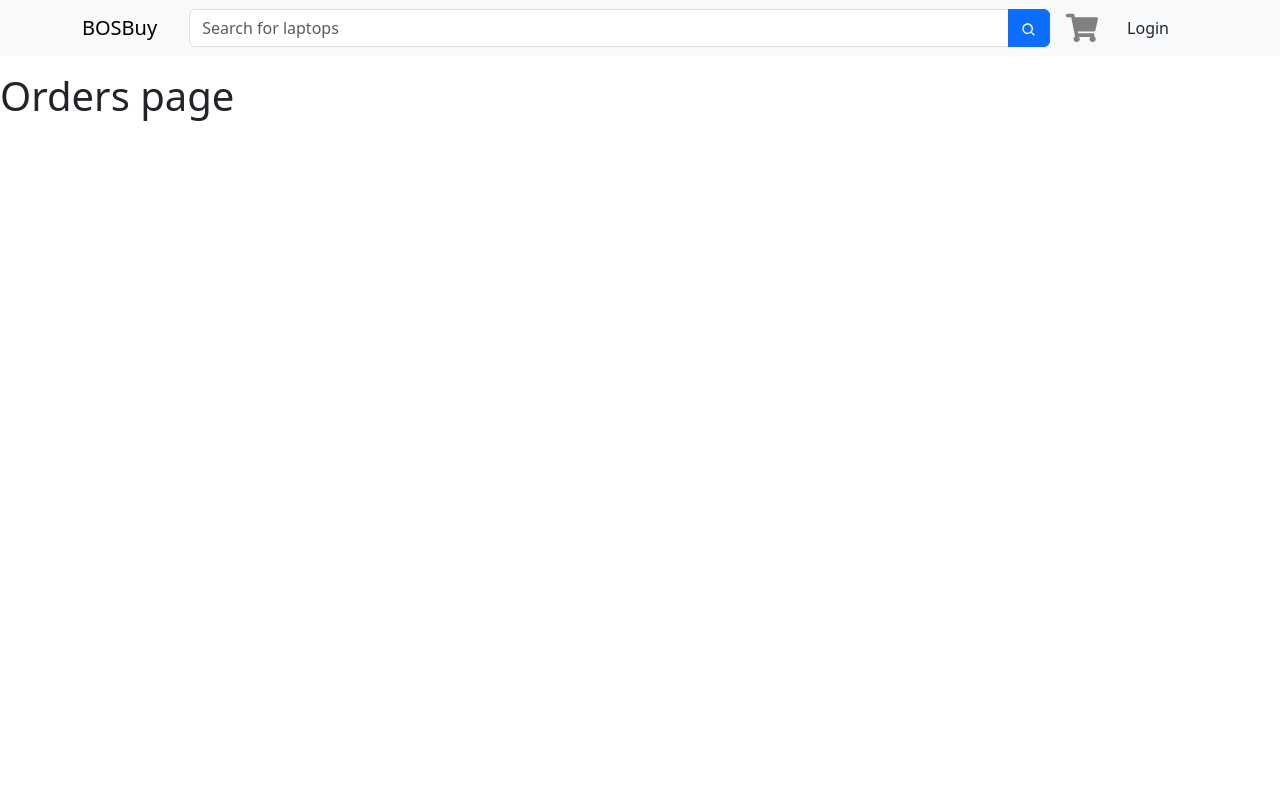
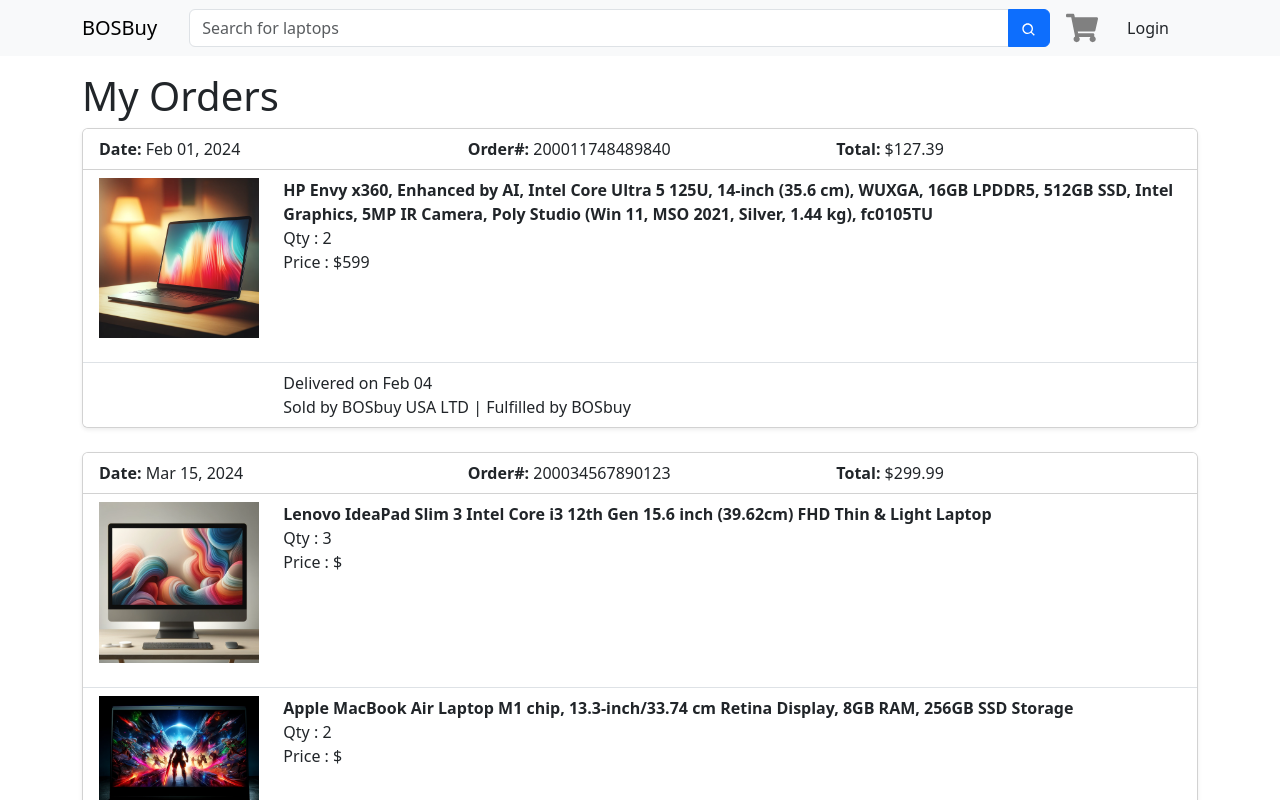
Before and after one commit to gsprasannabalaji/bos-buy-commerce, a React (Vite) app in the folder frontend/: page /orders in a window 1280 px wide. Shown: the top 800 px of the page. Built offline with nearby package versions, Linux system fonts and the light colour scheme.

Commit message:
Order page mockup

```diff
--- a/frontend/src/pages/Orders.jsx
+++ b/frontend/src/pages/Orders.jsx
@@ -1,7 +1,118 @@
-const Orders = () => {
+import React from 'react';
+import 'bootstrap/dist/css/bootstrap.min.css';
+import { Card, ListGroup, Button, Row, Col, Image } from 'react-bootstrap';
+import laptopcategory from "../assets/laptop_category.webp";
+import desktopcategory from "../assets/desktop_category.webp";
+import gamingcategory from "../assets/gaming_category.webp";
+
+const ProductItem = ({ product }) => {
+  return (
+    <Row className="mb-3">
+      <Col md={2}>
+        <Image src={product.image} fluid />
+      </Col>
+      <Col md={10}>
+      <div><strong>{product.name}</strong></div>
+        <div>Qty : {product.quantity}</div>
+        <div>Price : ${product.price}</div>
+      </Col>
+    </Row>
+  );
+};
+
+const OrderItem = ({ order }) => {
     return (
-        <h1>Orders page</h1>
+      <Card className="mb-4 shadow-sm">
+        <Card.Header className="bg-white">
+          <Row className="align-items-center">
+            <Col><strong>Date:</strong> {order.date}</Col>
+            <Col><strong>Order#:</strong> {order.orderNumber}</Col>
+            <Col className="text-right"><strong>Total:</strong> ${order.total}</Col>
+          </Row>
+        </Card.Header>
+        <ListGroup className="list-group-flush">
+          {order.products.map((product, index) => (
+            <ListGroup.Item key={index}>
+              <ProductItem product={product} />
+            </ListGroup.Item>
+          ))}
+          <ListGroup.Item>
+            <Row>
+              <Col md={{ span: 10, offset: 2 }}>
+                <div>Delivered on {order.deliveryDate}</div>
+                <div>Sold by {order.seller} | Fulfilled by {order.fulfillment}</div>
+
+              </Col>
+            </Row>
+          </ListGroup.Item>
+        </ListGroup>
+      </Card>
     );
-}
+  };
 
-export default Orders;
+const OrdersList = ({ orders }) => {
+  return (
+    <div>
+      {orders.map((order, index) => (
+        <OrderItem key={index} order={order} />
+      ))}
+    </div>
+  );
+};
+
+const exampleOrders = [
+  {
+    date: 'Feb 01, 2024',
+    orderNumber: '200011748489840',
+    total: '127.39',
+    deliveryDate: 'Feb 04',
+    seller: 'BOSbuy USA LTD',
+    fulfillment: 'BOSbuy',
+    products: [
+      {
+        name: 'HP Envy x360, Enhanced by AI, Intel Core Ultra 5 125U, 14-inch (35.6 cm), WUXGA, 16GB LPDDR5, 512GB SSD, Intel Graphics, 5MP IR Camera, Poly Studio (Win 11, MSO 2021, Silver, 1.44 kg), fc0105TU',
+        description: 'Let HP Smart Sense AI handle your device’s power consumption and updates. Meanwhile, assistants like Copilot and Otter.ai can manage all your tasks and optimize performance.',
+        quantity: 2,
+        image: laptopcategory,
+        price:599,
+      }
+    ],
+    onStartReturn: (orderNumber) => console.log('Starting return for order:', orderNumber),
+    onViewDetails: (orderNumber) => console.log('Viewing details for order:', orderNumber)
+  },
+  {
+    date: 'Mar 15, 2024',
+    orderNumber: '200034567890123',
+    total: '299.99',
+    deliveryDate: 'Mar 18',
+    seller: 'BOSbuy USA LTD',
+    fulfillment: 'BOSbuy',
+    products: [
+      {
+        name: 'Lenovo IdeaPad Slim 3 Intel Core i3 12th Gen 15.6 inch (39.62cm) FHD Thin & Light Laptop',
+        description: 'Processor: 12th Gen Intel Core i3-1215U | Speed: 6C (2P + 4E) / 8T, P-core 1.2 / 4.4GHz, E-core 0.9 / 3.3GHz, 10MB Cache',
+        image: desktopcategory,
+        quantity: 3,
+      },
+      {
+        name: 'Apple MacBook Air Laptop M1 chip, 13.3-inch/33.74 cm Retina Display, 8GB RAM, 256GB SSD Storage',
+        description: 'All-Day Battery Life – Go longer than ever with up to 18 hours of battery life.',
+        image: gamingcategory,
+        quantity: 2,
+      }
+    ],
+    onStartReturn: (orderNumber) => console.log('Starting return for order:', orderNumber),
+    onViewDetails: (orderNumber) => console.log('Viewing details for order:', orderNumber)
+  }
+];
+
+const App = () => {
+  return (
+    <div className="container">
+      <h1>My Orders</h1>
+      <OrdersList orders={exampleOrders} />
+    </div>
+  );
+};
+
+export default App;
```
Also changed, not shown: 1 other file (tests, documents, lock files or other folders).
